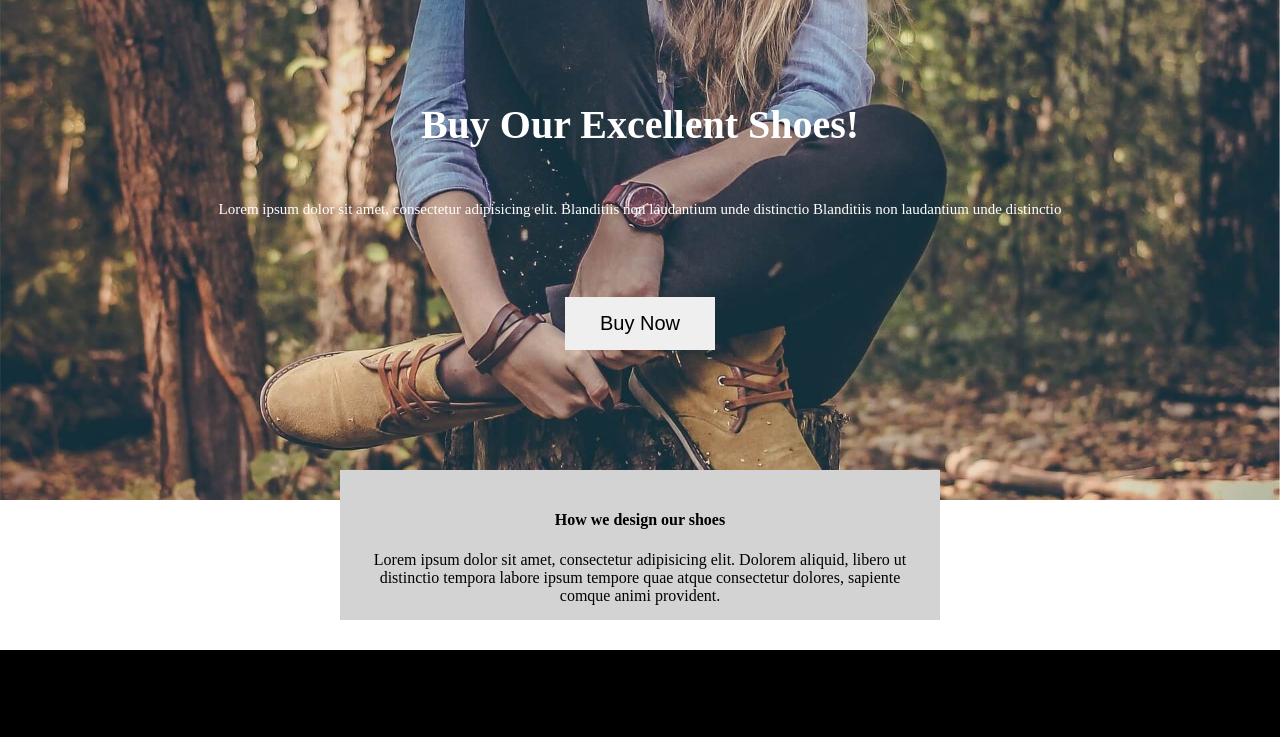
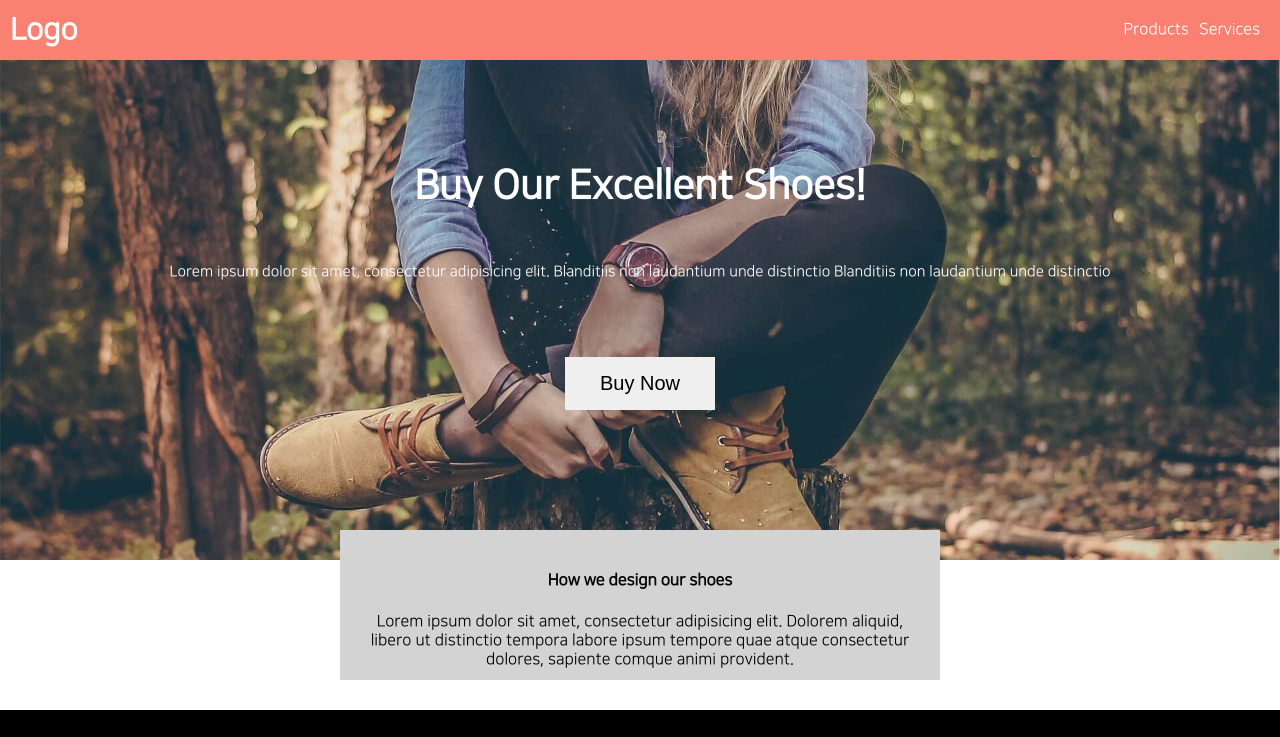
Before and after one commit to Eunji-Nam/intro, a plain HTML site: page layout2.html in a window 1280 px wide. Shown: the top 737 px of the page. Drawn offline with Linux system fonts and the light colour scheme.

Commit message:
글자체 변경과 네비바 레이아웃 만들기

```diff
--- a/css/main.css
+++ b/css/main.css
@@ -1,3 +1,18 @@
+@font-face {
+    font-family: '이쁜폰트';
+    src: url(../font/NanumSquareR.woff)
+}
+
+body {
+    margin: 0;
+    font-family: '이쁜폰트';
+}
+
+/* 폰트가 이쁘지 않을 때(부드럽지 않을 때) 적용 -> 폰트를 아주 살짝 0.03도만큼 돌리기 */
+p, h4, h3, h2, span, button {
+    transform-origin: rotate(0.03deg);
+}
+
 .profile {
     width: 100px;
     display: block;
@@ -165,6 +180,7 @@
     max-width: 600px;
     padding: 30px;
     margin: auto;
+    background-color: white;
 }
 
 /* .form-status {
@@ -367,3 +383,22 @@ table td:nth-child(2) {
     margin-top: 20px;
     max-width: 700px;
 }
+
+.flex-container {
+    display: flex;
+    background-color: salmon;
+    color: white;
+    height: 40px;
+    padding: 10px;
+    align-items: center;
+
+}
+
+.flex-item {
+    margin-right: 10px;
+}
+
+.logo {
+    font-size: 30px;
+    font-weight: bold;
+}
--- a/layout2.html
+++ b/layout2.html
@@ -6,6 +6,13 @@
     <link href="css/main.css" rel="stylesheet">
 </head>
 <body style="margin: 0px;">
+    <nav class="flex-container">
+        <div class="flex-item logo">Logo</div>
+        <div style="flex-grow: 1;"></div>
+        <div class="flex-item">Products</div>
+        <div class="flex-item">Services</div>
+    </nav>
+
 
     <div class="main-background">
         <h4 class="main-title">Buy Our Excellent Shoes!</h4>
```
Also changed, not shown: font/NanumSquareB.ttf (added), font/NanumSquareR.ttf (added), font/NanumSquareR.woff (added).
